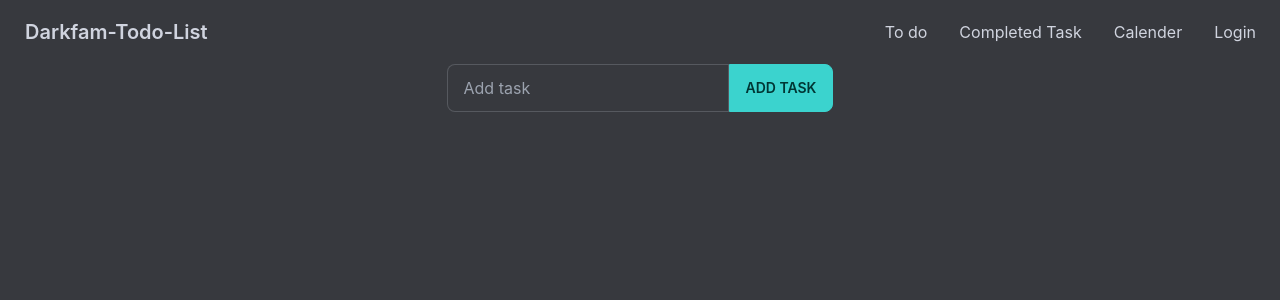
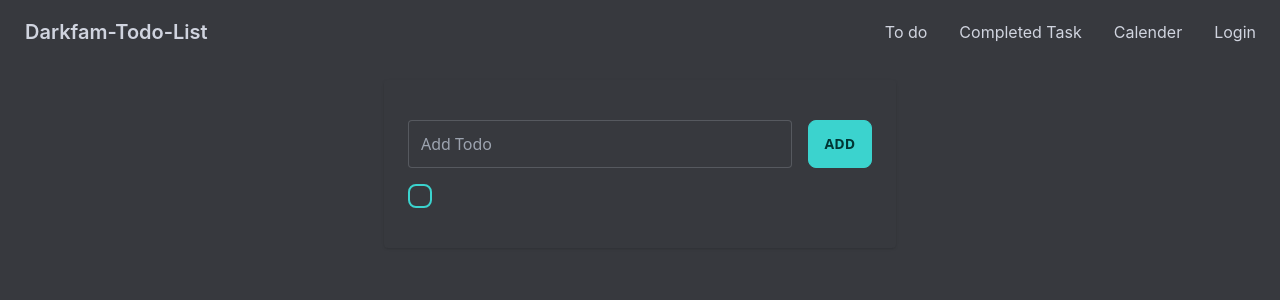
Before and after one commit to Noor-26/todo-app, a React (Create React App) app: page / in a window 1280 px wide. Shown: the top 300 px of the page. Built offline with nearby package versions, Linux system fonts and the light colour scheme; no server answers.

Commit message:
sending data to server done

```diff
--- a/package.json
+++ b/package.json
@@ -6,11 +6,13 @@
     "@testing-library/jest-dom": "^5.16.4",
     "@testing-library/react": "^13.3.0",
     "@testing-library/user-event": "^13.5.0",
+    "axios": "^0.27.2",
     "daisyui": "^2.17.0",
     "react": "^18.2.0",
     "react-dom": "^18.2.0",
     "react-firebase-hooks": "^5.0.3",
     "react-hook-form": "^7.33.0",
+    "react-icons": "^4.4.0",
     "react-router-dom": "^6.3.0",
     "react-scripts": "5.0.1",
     "react-toastify": "^9.0.5",
--- a/public/index.html
+++ b/public/index.html
@@ -24,7 +24,7 @@
       work correctly both with client-side routing and a non-root public URL.
       Learn how to configure a non-root public URL by running `npm run build`.
     -->
-    <title>React App</title>
+    <title>Darkfam Todo App</title>
   </head>
   <body>
     <noscript>You need to enable JavaScript to run this app.</noscript>
--- a/src/App.js
+++ b/src/App.js
@@ -1,10 +1,11 @@
 import { Route, Routes } from 'react-router-dom';
+import { ToastContainer } from 'react-toastify';
 import './App.css';
 import Home from './Components/Home/Home';
 import Login from './Components/Login/Login/Login';
 import Register from './Components/Login/Register/Register';
 import Navber from './Components/Navber/Navber';
-
+import 'react-toastify/dist/ReactToastify.css';
 function App() {
   return (
     <div className="App">
@@ -14,6 +15,7 @@ function App() {
         <Route path='/login' element={<Login/>}/>
         <Route path='/register' element={<Register/>}/>
       </Routes>
+      <ToastContainer/>
     </div>
   );
 }
--- a/src/Components/Navber/Navber.js
+++ b/src/Components/Navber/Navber.js
@@ -1,7 +1,11 @@
 import React from 'react'
+import { useAuthState } from 'react-firebase-hooks/auth'
+import {signOut } from 'firebase/auth';
 import { Link } from 'react-router-dom'
+import auth from '../../firebase.init'
 
 function Navber() {
+  const [user] = useAuthState(auth)
   return (
     <div class="navbar bg-base-100">
   <div class="navbar-start">
@@ -25,7 +29,7 @@ function Navber() {
       <li><Link to='/'>To do</Link></li>
       <li><Link to='/com_task'>Completed Task</Link></li>
       <li><Link to='/calender'>Calender</Link></li>
-      <li><Link to='/login'>Login</Link></li>
+     {user? <button className='btn btn-primary hover:border-primary border-2 hover:bg-transparent hover:text-white' onClick={() =>  signOut(auth)}>Sign Out</button> : <li><Link to='/login'>Login</Link></li>}
     </ul>
   </div>
 
--- a/src/Components/TodoForm/TodoForm.js
+++ b/src/Components/TodoForm/TodoForm.js
@@ -1,7 +1,10 @@
 import React, { useState } from 'react'
-
+import { useAuthState } from 'react-firebase-hooks/auth';
+import auth from '../../firebase.init';
+import TodoTask from '../TodoTask/TodoTask';
+import axios from 'axios'
 function TodoForm() {
-
+    const [user] = useAuthState(auth)
     const [value, setValue] = useState("");
 
     const handleChange = e => {
@@ -10,8 +13,13 @@ function TodoForm() {
 
     const handleSubmit = e => {
       e.preventDefault();
-      console.log('clicked')
-      // or you can send data to backend
+     const task = {
+        email: user.email,
+        taskData : value
+     }
+     console.log(task)
+     axios.post(`http://localhost:5000/tasks`,task)
+     .then(data => console.log(data))
     };
 
     const handleKeypress = e => {
@@ -21,23 +29,33 @@ function TodoForm() {
     };
   return (
     <div>
-        <form className='flex align justify-center items-center'>
-        <div class="form-control">
-  <div class="input-group">
-    <input type="text" placeholder="Add task" class="input input-bordered w-full max-w-xs"
-    value={value}
-          onChange={handleChange}
-          onKeyPress={handleKeypress} />
-    <button type='submit'   onClick={handleSubmit} class="btn btn-primary">
-     Add task
-    </button>
-  </div>
-</div>
+        <form class="h-100 w-full flex items-center justify-center bg-teal-lightest font-sans">
+	<div class="rounded shadow p-6 m-4 w-full lg:w-3/4 lg:max-w-lg">
+        <div class="mb-4">
+            <div class="flex mt-4">
+                <input class=" input input-bordered rounded w-full py-2 px-3 mr-4 text-grey-darker" placeholder="Add Todo"
+                value={value}
+                onChange={handleChange}
+                onKeyPress={handleKeypress} />
 
+                <button class="btn btn-primary m-0" type='submit' onClick={handleSubmit} >Add</button>
+            </div>
+        </div>
+        <div>
+            <TodoTask/>
+        </div>
+    </div>
 
-        </form>
+</form>
     </div>
   )
 }
 
 export default TodoForm
+{/* <input type="text" placeholder="Add" class="input input-bordered w-full max-w-xs"
+value={value}
+      onChange={handleChange}
+      onKeyPress={handleKeypress} />
+<button type='submit'   onClick={handleSubmit} class="btn btn-primary">
+ Add task
+</button> */}
--- /dev/null
+++ b/src/Components/TodoTask/TodoTask.js
@@ -0,0 +1,14 @@
+import React from 'react'
+
+function TodoTask() {
+    const taskComplete = () => {
+        console.log('completed')
+    }
+  return (
+    <div class="flex mb-4 items-center">
+               <input type="checkbox"  class="checkbox border-2 checkbox-primary" onClick={taskComplete}/>
+    </div>
+  )
+}
+
+export default TodoTask
```
Also changed, not shown: 1 other file (tests, documents, lock files or other folders).
